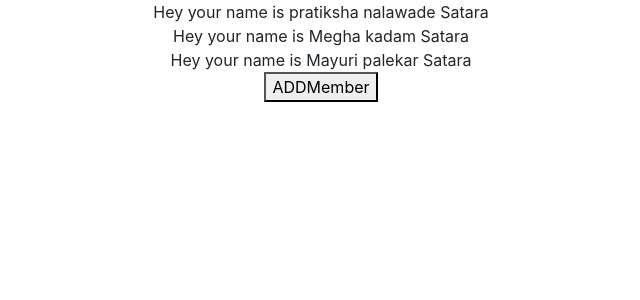
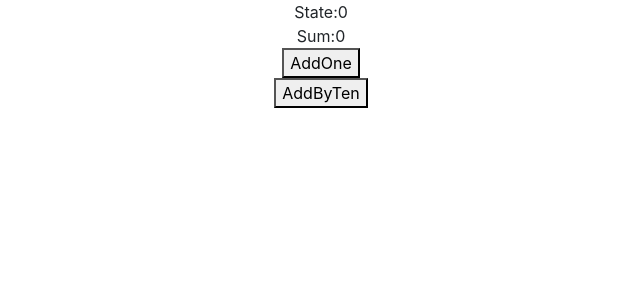
Before and after one commit to claritechsolutions/B8-Javascript-Advance-JS, a React (Create React App) app in the folder React1/my-app/: page / in a window 1280 px wide. Shown: the top 300 px of the page, without its empty margins (319-959 px from the left). Built offline with nearby package versions, Linux system fonts and the light colour scheme.

Commit message:
brief useEffect

```diff
--- a/React1/my-app/src/App.js
+++ b/React1/my-app/src/App.js
@@ -6,11 +6,13 @@ import './App.css';
  //import Hooks from './Componants/UseState/Hooks';
  //import Form from './Componants/UseState/Form';
 // import ArrayObject from './Componants/UseState/Form2';
-import Form3 from './Componants/UseState/Form3';
+//import Form3 from './Componants/UseState/Form3';
+import EffectTest from './Componants/UseEffect/EffectTest';
 function App() {
   return (
     <div className="App">
-      <Form3/>
+      <EffectTest/>
+      {/* <Form3/> */}
       {/* <ArrayObject/> */}
       {/* <Hooks/>
       <Form/> */}
--- /dev/null
+++ b/React1/my-app/src/Componants/UseEffect/EffectTest.js
@@ -0,0 +1,38 @@
+
+import { useEffect ,useState} from 'react';
+
+const EffectTest = () => {
+    var value=0
+    const [state, setstate] = useState(value)
+    const [sum, setSum] = useState(value)
+
+    const LoadAtState=()=>{
+     console.log("This is state and setstate")
+
+    }
+
+    const LoadAtSum=()=>{
+        console.log('This is sum and setSum')
+    }
+
+    useEffect(()=>{
+        LoadAtState();
+        document.title = `You clicked ${state} times`;
+    },[state])
+
+    useEffect(()=>{
+        LoadAtSum();
+    },[setSum])
+
+
+    return (
+        <div>
+            State:{state}<br></br>
+            Sum:{sum}<br></br>
+            <button onClick={()=>setstate(state+1)}>AddOne</button><br></br>
+            <button onClick={()=>setSum(sum+10)}>AddByTen</button><br></br>
+        </div>
+    )
+}
+
+export default EffectTest
```
